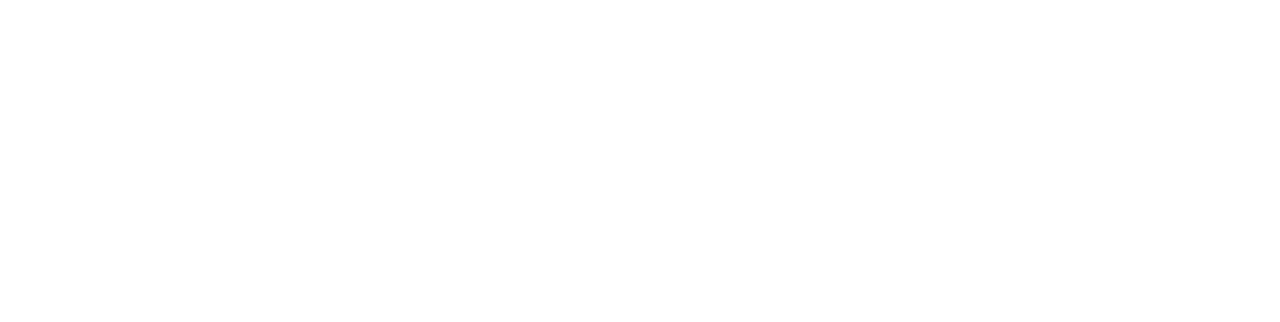
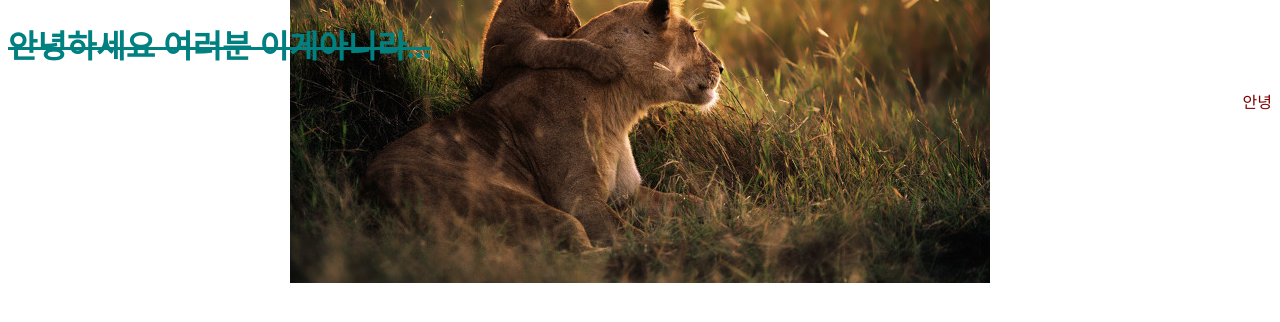
Before and after one commit to chanhos/VendingMachineJS, a plain HTML site: page index.html in a window 1280 px wide. Drawn offline with Linux system fonts and the light colour scheme.

Commit message:
2nd Commit

```diff
--- a/index.html
+++ b/index.html
@@ -2,9 +2,11 @@
 <html lang="ko">
 <head>
     <meta charset="UTF-8">
+    <link rel="stylesheet" href="style.css">
     <title>JsVendingMachine</title>
 </head>
 <body>
-
+    <h1 id="head">안녕하세요 여러분 이게아니라...</h1>
+    <p>안녕</p>
 </body>
 </html>
--- /dev/null
+++ b/style.css
@@ -0,0 +1,14 @@
+body{
+    background-image: url(backImg1.jpg);
+    background-repeat: no-repeat;
+    background-position : center center;
+}
+p {
+    color : maroon;
+    direction: rtl;
+}
+
+#head{
+    color: teal;
+    text-decoration: line-through;
+}
```
Also changed, not shown: backImg1.jpg (added).
